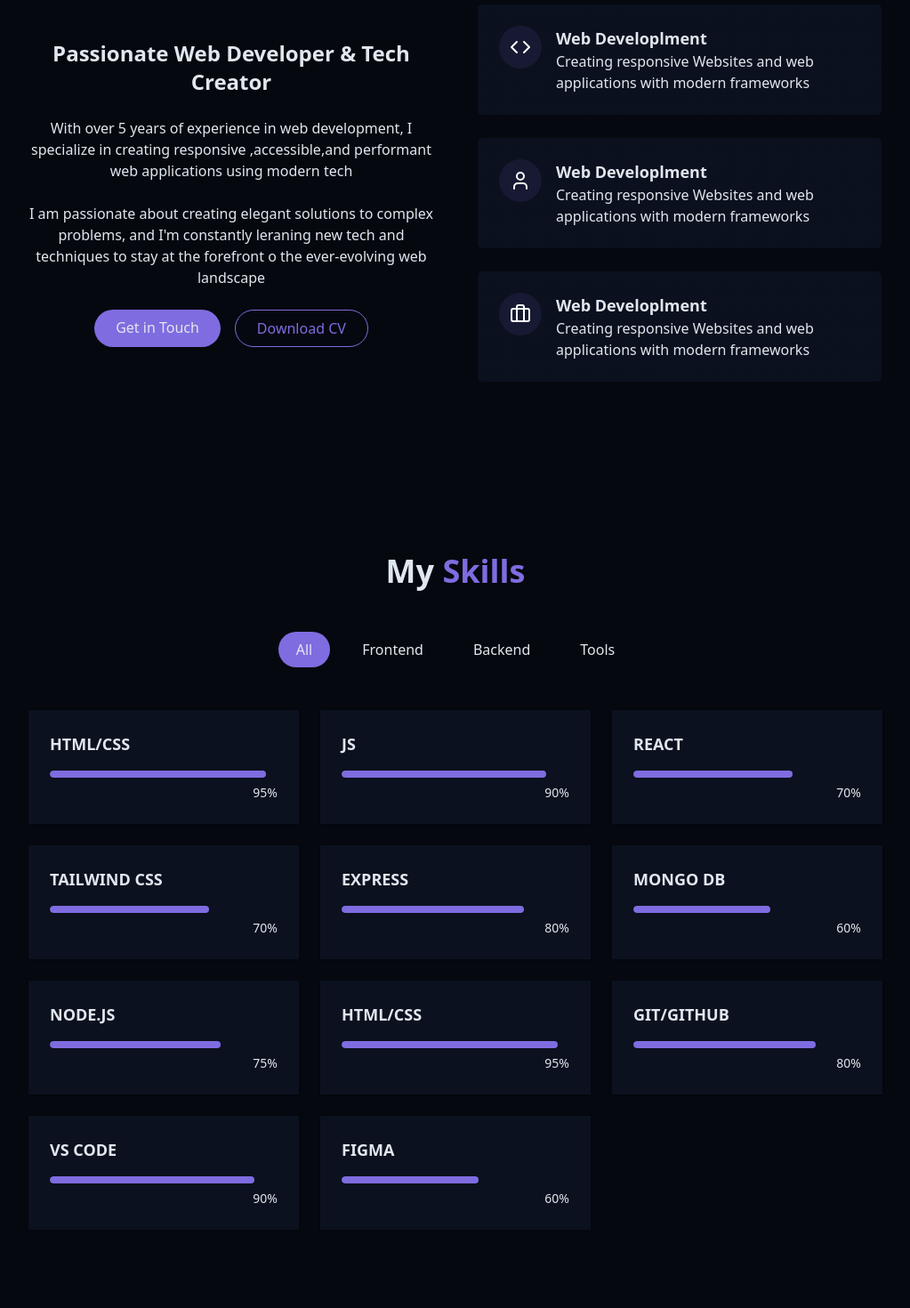
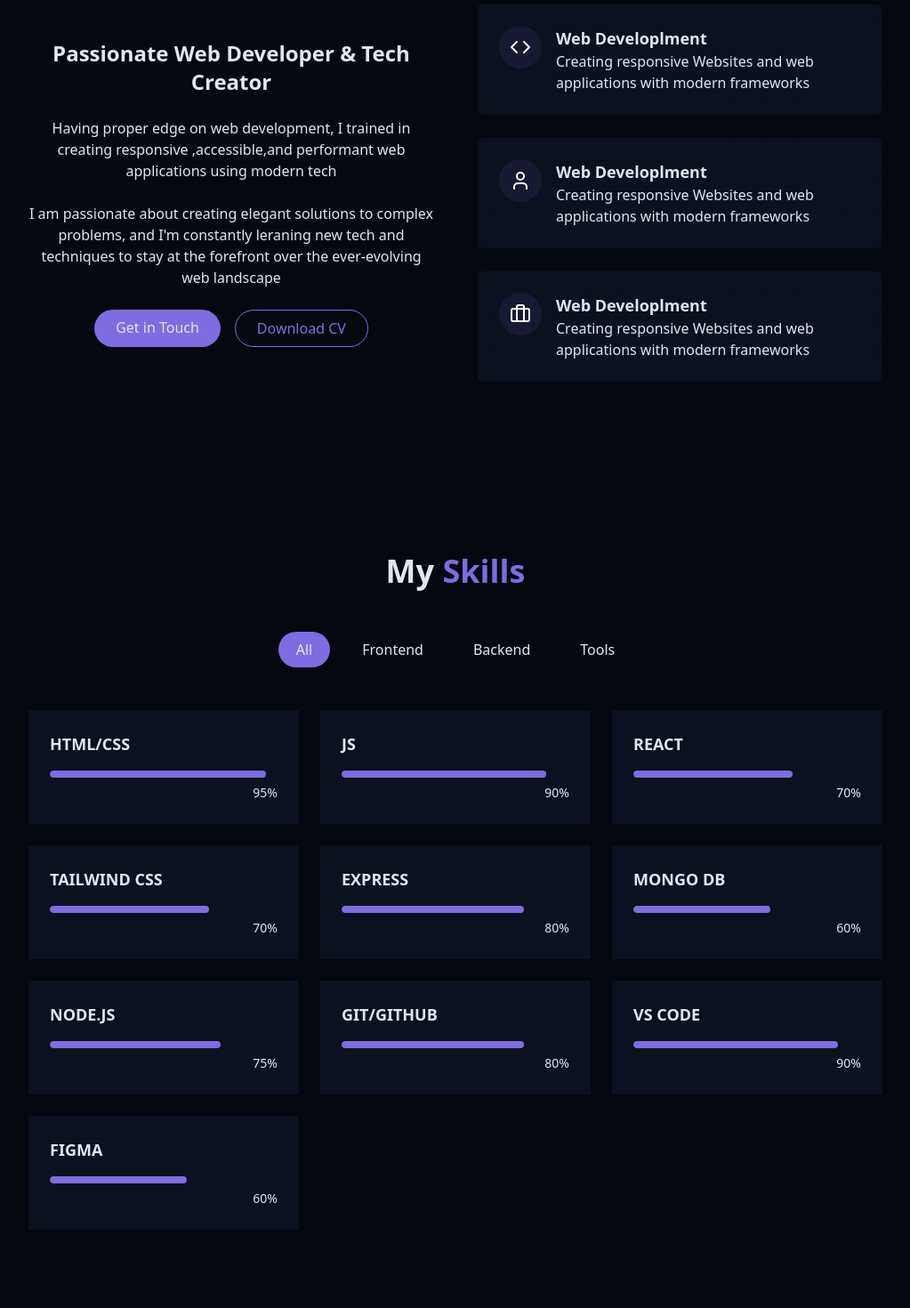
Before and after one commit to PRANEETH-1608/Portfolio-with-beautiful-Tailwind-Styling, a React (Vite) app: page / in a window 1280 px wide. Shown: the part 980-2450 px from the top of the page at 89% size, without its empty margins (128-1151 px from the left). Built offline with nearby package versions, Linux system fonts and the light colour scheme.

Commit message:
made some changes regarding contact info and created a github link for concept -revise -app

```diff
--- a/src/components/AboutSection.jsx
+++ b/src/components/AboutSection.jsx
@@ -15,7 +15,7 @@ export const AboutSection = () => {
             </h3>
 
             <p className="text-muted-foreground">
-              With over 5 years of experience in web development, I specialize
+              Having proper edge on  web development, I trained
               in creating responsive ,accessible,and performant web applications
               using modern tech
             </p>
@@ -23,7 +23,7 @@ export const AboutSection = () => {
             <p className="text-muted-foreground">
               I am passionate about creating elegant solutions to complex
               problems, and I'm constantly leraning new tech and techniques to
-              stay at the forefront o the ever-evolving web landscape
+              stay at the forefront over the ever-evolving web landscape
             </p>
 
             <div className="flex flex-col sm:flex-row gap-4 justify-center">
--- a/src/components/ContactSection.jsx
+++ b/src/components/ContactSection.jsx
@@ -59,7 +59,7 @@ export const ContactSection = () => {
                     href="mailto:hello@gmail.com"
                     className="text-muted-foreground hover:text-primary transition-colors"
                   >
-                    hello@gmail.com
+                    gpraneeth2005@gmail.com
                   </a>
                 </div>
               </div>
@@ -72,7 +72,7 @@ export const ContactSection = () => {
                 <div>
                   <h4 className="font-medium">Phone</h4>
                   <a
-                    href="tel:+918888888888"
+                    href="tel:+919063257253"
                     className="text-muted-foreground hover:text-primary transition-colors"
                   >
                     +91 8888888888
@@ -97,7 +97,7 @@ export const ContactSection = () => {
             <div className="pt-8">
               <h4>Connect With Me</h4>
               <div className="flex space-x-4 justify-center">
-                <a href="#" target="_blank">
+                <a href="www.linkedin.com/in/praneeth-ginjupalli-92bb60292" target="_blank">
                   <Linkedin />
                 </a>
 
@@ -170,7 +170,7 @@ export const ContactSection = () => {
                   "cosmic-button w-full flex items-center gap-3 justify-center"
                 )}
               >
-                {isSubmitting ? "Sending..." : "Sended Message"}
+                {isSubmitting ? "Sending..." : "Message Sended Successfully"}
                 <Send size={15} />
               </button>
             </form>
--- a/src/components/ProjectsSection.jsx
+++ b/src/components/ProjectsSection.jsx
@@ -6,7 +6,7 @@ const projects = [
     title: "Imagify",
     description: "A beautiful image generator page using React and Tailwind",
     image: "/projects/proj1_1st_image.png",
-    tags: ["React", "TailwindCSS", "Supabase"],
+    tags: ["React", "TailwindCSS", "CLIPDROP API","EXPRESS","MONGODB"],
     demoUrl: "#",
     githubUrl: "#",
   },
@@ -16,7 +16,7 @@ const projects = [
     description:
       "A beautiful image Concept Revision App using React and Tailwind",
     image: "/projects/proj-2_1st_image.png",
-    tags: ["React", "TailwindCSS", "Supabase"],
+    tags: ["React", "TailwindCSS", "NODE JS","MONGO DB","ALERT NOTIFICATOINS","CALENDER"],
     demoUrl: "#",
     githubUrl: "https://github.com/PRANEETH-1608/concept-keep-alive",
   },
--- a/src/components/SkillsSection.jsx
+++ b/src/components/SkillsSection.jsx
@@ -12,7 +12,7 @@ const skills = [
   { name: "EXPRESS", level: 80, category: "backend" },
   { name: "MONGO DB", level: 60, category: "backend" },
   { name: "NODE.JS", level: 75, category: "backend" },
-  { name: "HTML/CSS", level: 95, category: "frontend" },
+
 
   //TOOLS
   { name: "GIT/GITHUB", level: 80, category: "tools" },
```
